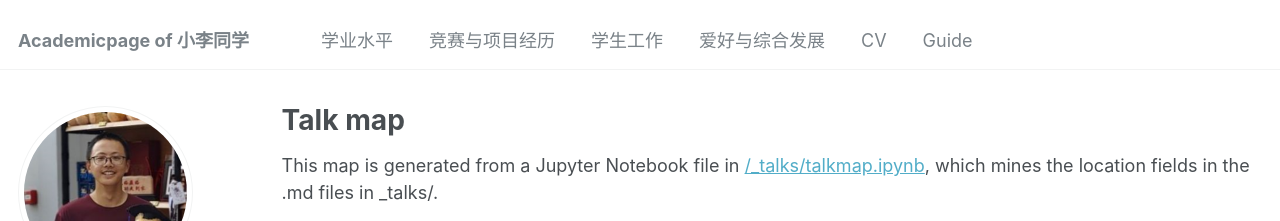
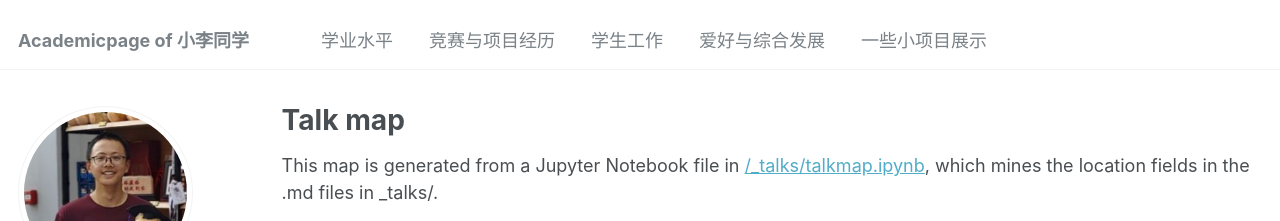
Before and after one commit to HITLqk/lqk, a Jekyll site: the page built from _pages/talkmap.html, in a window 1280 px wide. Shown: the top 221 px of the page. Built offline with Jekyll 4.4.1, drawn with Linux system fonts in a browser that asks for light colours; nearby versions of some CDN libraries.

Commit message:
Update navigation.yml

```diff
--- a/_data/navigation.yml
+++ b/_data/navigation.yml
@@ -15,11 +15,14 @@ main:
   - title: "爱好与综合发展"
     url: /portfolio/
 
+  - title: "一些小项目展示"
+    url: /littleones/
+
 #  - title: "Blog Posts"
 #    url: /year-archive/
 
-  - title: "CV"
-    url: /cv/
+#  - title: "CV"
+#    url: /cv/
 
-  - title: "Guide"
-    url: /markdown/
+#  - title: "Guide"
+#    url: /markdown/
```
